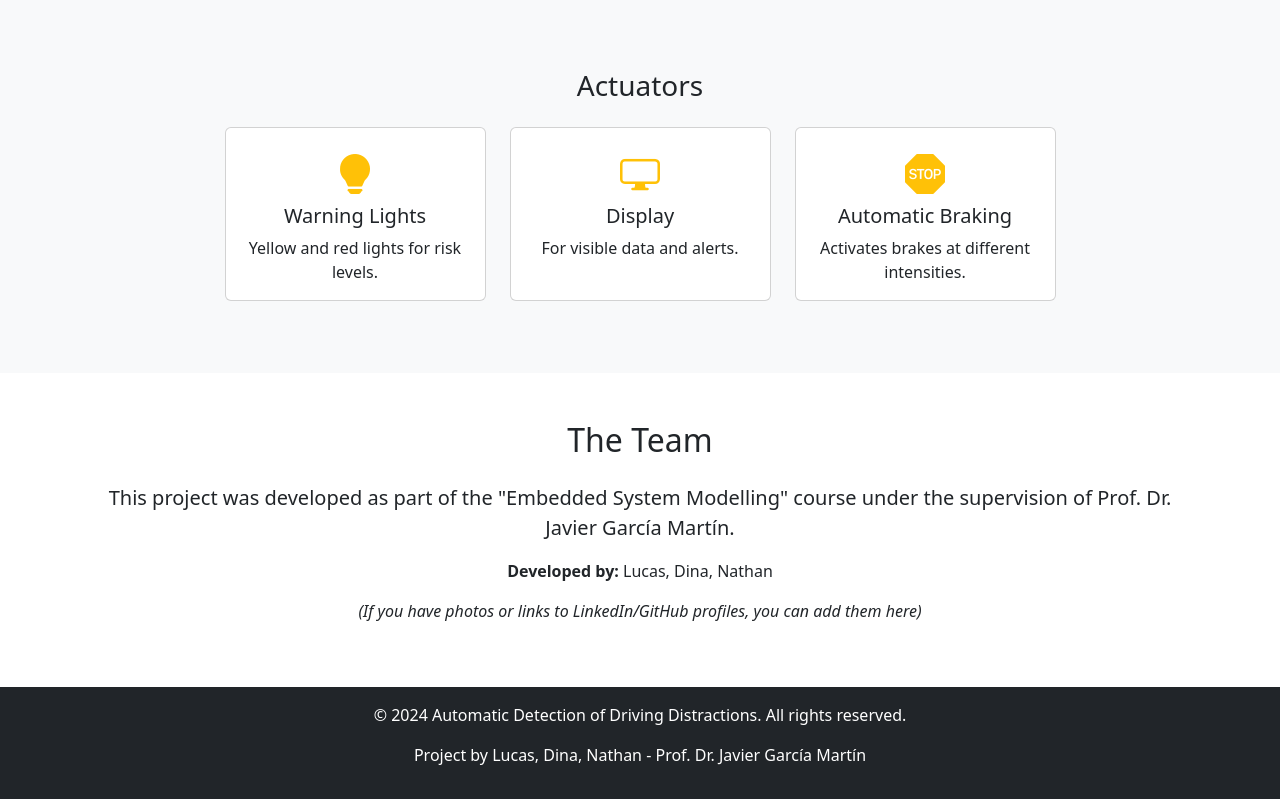
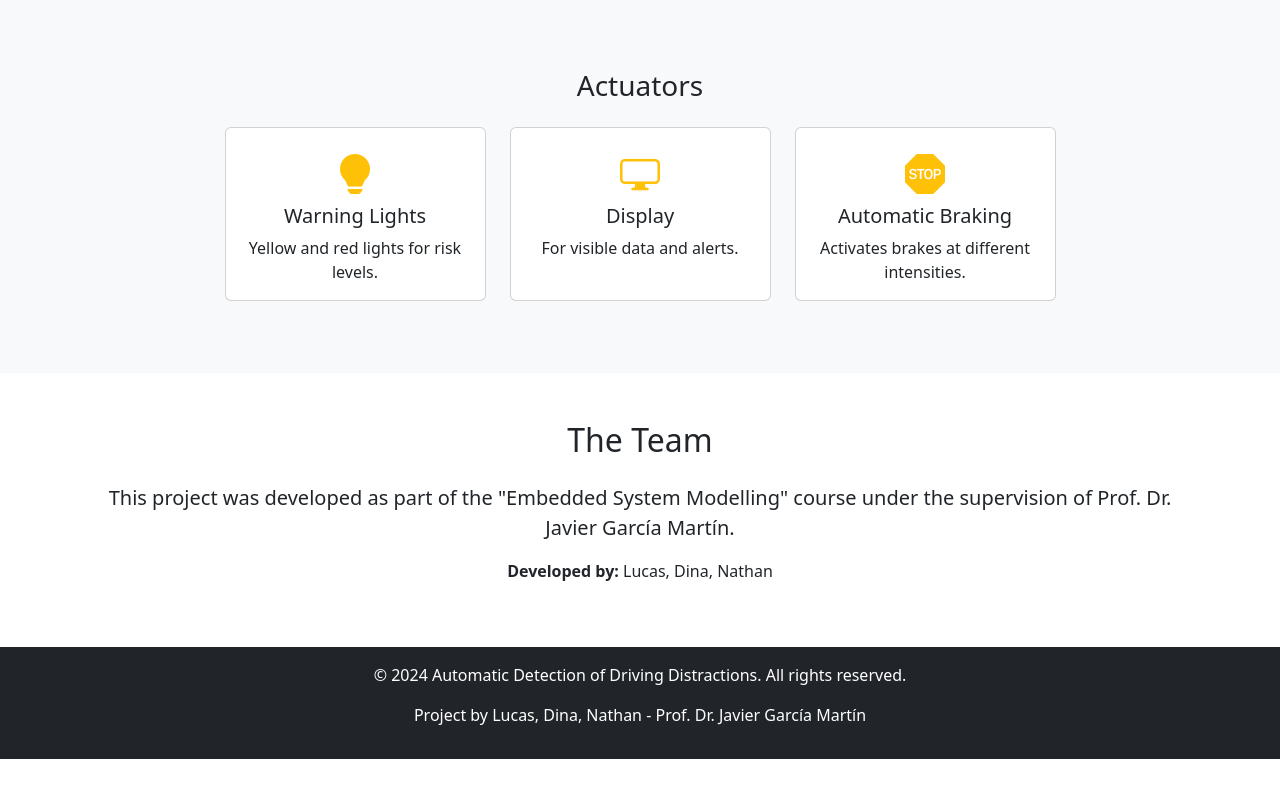
Before and after one commit to lucasbnrd05/lucasbnrd05.github.io, a plain HTML site: page autodistractdetect/index.html in a window 1280 px wide. Shown: the part 2032-2831 px from the top of the page. After the commit the page ends 2791 px from the top, so only its background shows below. Drawn offline with nearby package versions, Linux system fonts and the light colour scheme.

Commit message:
Update index.html

```diff
--- a/autodistractdetect/index.html
+++ b/autodistractdetect/index.html
@@ -227,7 +227,6 @@
             <h2 class="mb-4">The Team</h2>
             <p class="lead">This project was developed as part of the "Embedded System Modelling" course under the supervision of Prof. Dr. Javier García Martín.</p>
             <p><strong>Developed by:</strong> Lucas, Dina, Nathan</p>
-            <p><em>(If you have photos or links to LinkedIn/GitHub profiles, you can add them here)</em></p>
         </div>
     </section>
 
```
